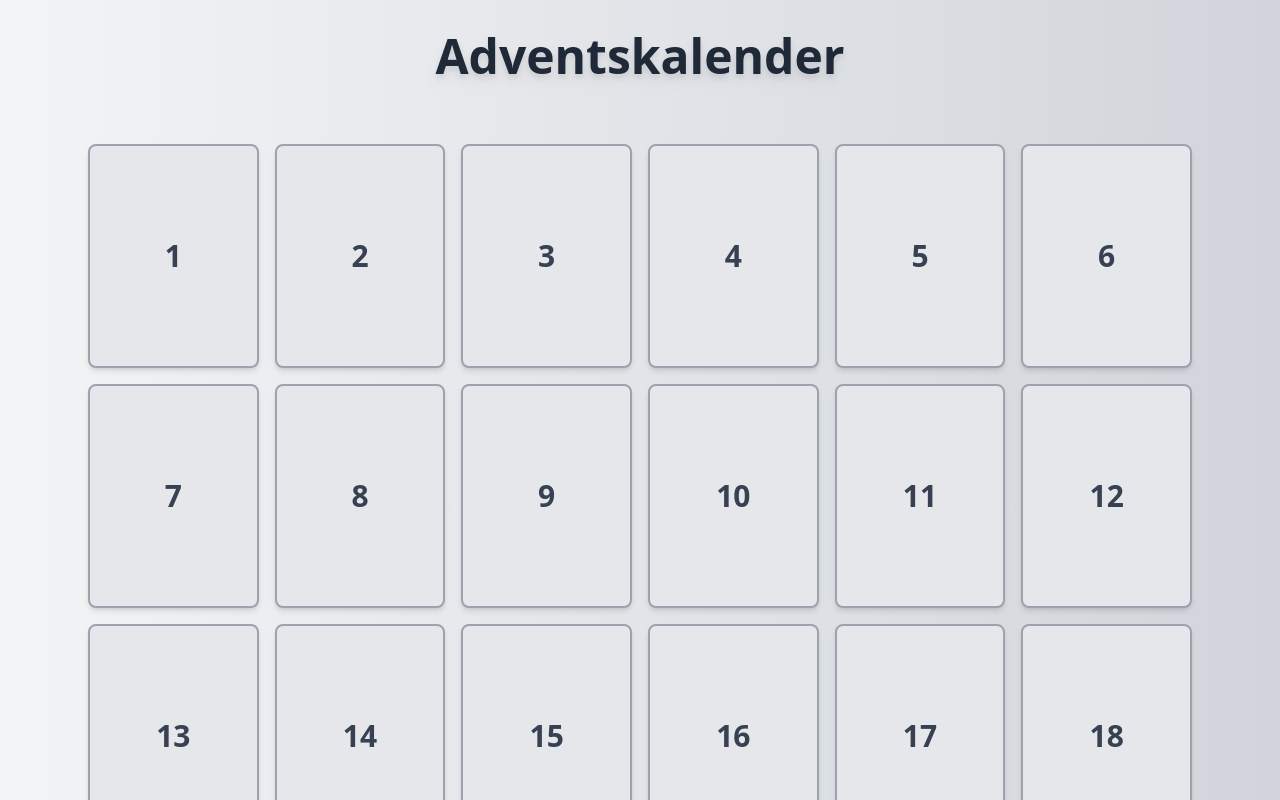
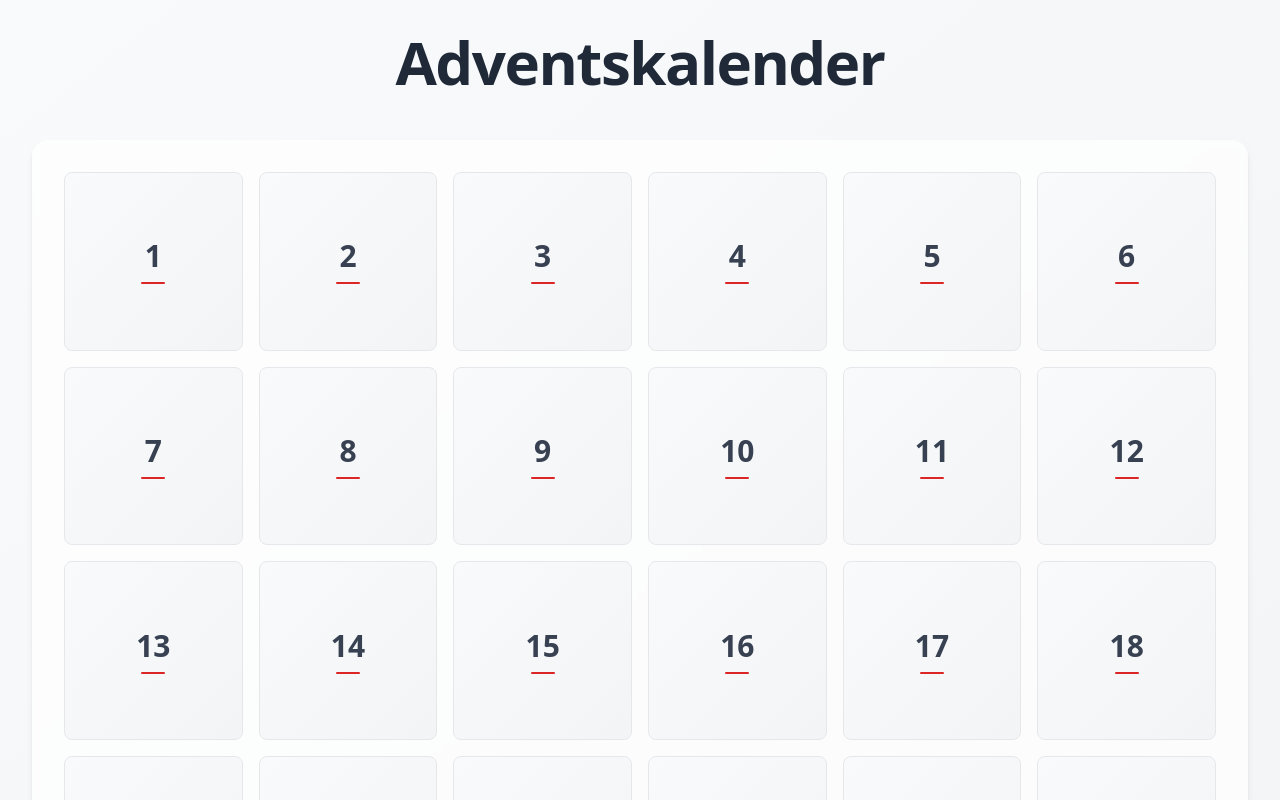
Before and after one commit to richard-zi/advent, a React (Create React App) app in the folder frontend/adventskalender/: page / in a window 1280 px wide. Shown: the top 800 px of the page. Built offline with nearby package versions, Linux system fonts and the light colour scheme.

Commit message:
change design

```diff
--- a/frontend/adventskalender/src/components/AdventCalendar.js
+++ b/frontend/adventskalender/src/components/AdventCalendar.js
@@ -1,17 +1,12 @@
-// src/components/AdventCalendar.js
 import React, { useState, useEffect } from 'react';
 import CalendarDoor from './CalendarDoor';
 import ContentPopup from './ContentPopup';
 
 const AdventCalendar = () => {
-  // State to manage the doors that have been opened
   const [openDoors, setOpenDoors] = useState({});
-  // State to manage the data for each calendar door
   const [calendarData, setCalendarData] = useState({});
-  // State to manage the currently selected door content for popup
   const [selectedContent, setSelectedContent] = useState(null);
 
-  // Fetch calendar data on component mount
   useEffect(() => {
     fetchCalendarData();
   }, []);
@@ -30,39 +25,34 @@ const AdventCalendar = () => {
   };
 
   const handleDoorOpen = (day) => {
-    // Mark the door as opened
     setOpenDoors(prev => ({ ...prev, [day]: true }));
-    // Set the selected content for the popup
     setSelectedContent({ day, ...calendarData[day] });
   };
 
   const handleClosePopup = () => {
-    // Close the popup by clearing the selected content
     setSelectedContent(null);
   };
 
-  // Create an array representing the 24 doors of the advent calendar
-  const doorLayout = Array.from({ length: 24 }, (_, index) => ({ day: index + 1, size: 'large' }));
+  const doorLayout = Array.from({ length: 24 }, (_, index) => ({ day: index + 1 }));
 
   return (
-    <div className="min-h-screen bg-gradient-to-r from-gray-100 to-gray-300 flex flex-col justify-center items-center p-4 sm:p-8">
-      <h1 className="text-3xl sm:text-5xl font-extrabold text-center mb-6 sm:mb-10 text-gray-800 drop-shadow-lg">Adventskalender</h1>
-      <div className="w-full max-w-4xl sm:max-w-6xl p-4 sm:p-6">
-        {/* Render a grid of calendar doors */}
-        <div className="grid grid-cols-2 sm:grid-cols-4 lg:grid-cols-6 grid-rows-12 sm:grid-rows-6 gap-2 sm:gap-4">
-          {doorLayout.map(({ day, size }) => (
+    <div className="min-h-screen bg-gradient-to-br from-gray-50 to-gray-100 flex flex-col justify-center items-center p-4 sm:p-8">
+      <h1 className="text-4xl sm:text-6xl font-bold text-center mb-8 sm:mb-12 text-gray-800 tracking-tight">
+        Adventskalender
+      </h1>
+      <div className="w-full max-w-5xl sm:max-w-7xl p-6 sm:p-8 bg-white bg-opacity-70 backdrop-filter backdrop-blur-sm rounded-2xl shadow-md">
+        <div className="grid grid-cols-2 sm:grid-cols-4 lg:grid-cols-6 gap-3 sm:gap-4">
+          {doorLayout.map(({ day }) => (
             <CalendarDoor
               key={day}
               day={day}
               isOpen={openDoors[day]}
               onOpen={handleDoorOpen}
-              size={size}
               contentPreview={calendarData[day]}
             />
           ))}
         </div>
       </div>
-      {/* Render the content popup if a door has been opened */}
       <ContentPopup
         isOpen={!!selectedContent}
         onClose={handleClosePopup}
--- a/frontend/adventskalender/src/components/CalendarDoor.js
+++ b/frontend/adventskalender/src/components/CalendarDoor.js
@@ -1,50 +1,52 @@
-// src/components/CalendarDoor.js
 import React from 'react';
 
-const CalendarDoor = ({ day, isOpen, onOpen, size, contentPreview }) => {
-  // Helper function to get a preview text, truncated if necessary
+const CalendarDoor = ({ day, isOpen, onOpen, contentPreview }) => {
   const getPreviewText = (text) => {
-    return text && text.length > 60 ? text.substring(0, 60) + '...' : text;
+    return text && text.length > 30 ? text.substring(0, 30) + '...' : text;
   };
 
   return (
     <div
-      className={`w-full h-40 sm:h-56 rounded-lg flex flex-col items-center justify-center cursor-pointer transition-all duration-300 transform hover:scale-105 border-2 border-gray-400 shadow-md ${
+      className={`aspect-square rounded-lg flex flex-col items-center justify-center cursor-pointer transition-all duration-300 transform hover:scale-102 border ${
         isOpen
-          ? 'bg-gray-300 border-gray-500 text-gray-900 shadow-lg'
-          : 'bg-gray-200 text-gray-700 hover:bg-gray-300'
+          ? 'bg-white shadow-sm border-gray-300'
+          : 'bg-gradient-to-br from-gray-50 to-gray-100 hover:from-gray-100 hover:to-gray-200 border-gray-200'
       }`}
       onClick={() => onOpen(day)}
     >
-      {/* Show content preview if the door is open, otherwise show the day number */}
       {isOpen ? (
-        <div className="flex flex-col items-center">
+        <div className="flex flex-col items-center justify-center p-2 w-full h-full">
           {contentPreview && contentPreview.type === 'text' && (
-            <p className="text-base sm:text-lg text-gray-800 text-center mx-2 sm:mx-4">{getPreviewText(contentPreview.data)}</p>
+            <p className="text-sm sm:text-base text-gray-600 text-center overflow-hidden">{getPreviewText(contentPreview.data)}</p>
           )}
           {contentPreview && contentPreview.type === 'video' && (
-            <img
-              src="https://via.placeholder.com/250"
-              alt="Video Vorschau"
-              className="w-24 h-24 sm:w-40 sm:h-40 object-cover rounded mt-2"
-            />
+            <div className="w-full h-full flex items-center justify-center bg-gray-100 rounded-md">
+              <svg className="w-10 h-10 text-gray-500" fill="none" stroke="currentColor" viewBox="0 0 24 24" xmlns="http://www.w3.org/2000/svg">
+                <path strokeLinecap="round" strokeLinejoin="round" strokeWidth={2} d="M14.752 11.168l-3.197-2.132A1 1 0 0010 9.87v4.263a1 1 0 001.555.832l3.197-2.132a1 1 0 000-1.664z" />
+                <path strokeLinecap="round" strokeLinejoin="round" strokeWidth={2} d="M21 12a9 9 0 11-18 0 9 9 0 0118 0z" />
+              </svg>
+            </div>
           )}
           {contentPreview && contentPreview.type === 'audio' && (
-            <span className="text-base sm:text-lg text-gray-800 mt-2 text-center">🎶 Audio-Inhalt</span>
+            <div className="w-full h-full flex items-center justify-center bg-gray-100 rounded-md">
+              <svg className="w-10 h-10 text-gray-500" fill="none" stroke="currentColor" viewBox="0 0 24 24" xmlns="http://www.w3.org/2000/svg">
+                <path strokeLinecap="round" strokeLinejoin="round" strokeWidth={2} d="M9 19V6l12-3v13M9 19c0 1.105-1.343 2-3 2s-3-.895-3-2 1.343-2 3-2 3 .895 3 2zm12-3c0 1.105-1.343 2-3 2s-3-.895-3-2 1.343-2 3-2 3 .895 3 2zM9 10l12-3" />
+              </svg>
+            </div>
           )}
           {contentPreview && contentPreview.type === 'image' && (
-            <img
-              src={contentPreview.data}
-              alt="Bild Vorschau"
-              className="w-24 h-24 sm:w-40 sm:h-40 object-cover rounded mt-2"
-            />
-          )}
-          {contentPreview && contentPreview.text && (
-            <p className="text-xs sm:text-sm text-gray-600 mt-2 text-center">{getPreviewText(contentPreview.text)}</p>
+            <div className="w-full h-full flex items-center justify-center bg-gray-100 rounded-md">
+              <svg className="w-10 h-10 text-gray-500" fill="none" stroke="currentColor" viewBox="0 0 24 24" xmlns="http://www.w3.org/2000/svg">
+                <path strokeLinecap="round" strokeLinejoin="round" strokeWidth={2} d="M4 16l4.586-4.586a2 2 0 012.828 0L16 16m-2-2l1.586-1.586a2 2 0 012.828 0L20 14m-6-6h.01M6 20h12a2 2 0 002-2V6a2 2 0 00-2-2H6a2 2 0 00-2 2v12a2 2 0 002 2z" />
+              </svg>
+            </div>
           )}
         </div>
       ) : (
-        <span className={`font-bold text-base sm:text-lg md:text-2xl lg:text-3xl`}>{day}</span>
+        <div className="w-full h-full flex flex-col items-center justify-center">
+          <span className="font-bold text-2xl sm:text-3xl text-gray-700">{day}</span>
+          <div className="mt-2 w-6 h-0.5 bg-red-600 rounded-full"></div>
+        </div>
       )}
     </div>
   );
--- a/frontend/adventskalender/src/components/ContentPopup.js
+++ b/frontend/adventskalender/src/components/ContentPopup.js
@@ -1,4 +1,3 @@
-// src/components/ContentPopup.js
 import React from 'react';
 import Dialog from './Dialog';
 
@@ -7,20 +6,20 @@ const ContentPopup = ({ isOpen, onClose, content }) => {
 
   return (
     <Dialog isOpen={isOpen} onClose={onClose}>
-      {/* Display the day number and the content of the opened door */}
-      <h2 className="text-3xl sm:text-4xl font-bold mb-4 sm:mb-8 text-gray-800">Tag {content.day}</h2>
-      <div className="space-y-4 sm:space-y-8">
-        {content.type === 'text' && <p className="text-lg sm:text-xl text-gray-800">{content.data}</p>}
+      <div className="space-y-6 sm:space-y-8">
+        <h2 className="text-3xl sm:text-4xl font-bold text-gray-800 text-center">Tag {content.day}</h2>
+        <div className="bg-gray-50 p-6 rounded-xl shadow-inner">
+          {content.type === 'text' && <p className="text-lg sm:text-xl text-gray-700">{content.data}</p>}
           {content.type === 'video' && (
             <div className="aspect-w-16 aspect-h-9">
-            <video controls className="w-full h-full object-cover rounded-xl shadow-lg">
+              <video controls className="w-full h-full object-cover rounded-lg shadow">
                 <source src={content.data} type="video/mp4" />
                 Ihr Browser unterstützt das Video-Tag nicht.
               </video>
             </div>
           )}
           {content.type === 'audio' && (
-          <div className="bg-gray-300 p-4 sm:p-8 rounded-xl shadow-md">
+            <div className="bg-white p-4 rounded-lg shadow">
               <audio controls className="w-full">
                 <source src={content.data} type="audio/mpeg" />
                 Ihr Browser unterstützt das Audio-Tag nicht.
@@ -29,10 +28,11 @@ const ContentPopup = ({ isOpen, onClose, content }) => {
           )}
           {content.type === 'image' && (
             <div className="flex justify-center">
-            <img src={content.data} alt="Bild" className="w-full max-w-xs sm:max-w-md rounded-xl shadow-lg" />
+              <img src={content.data} alt="Bild" className="max-w-full h-auto rounded-lg shadow" />
             </div>
           )}
-        {content.text && <p className="text-lg sm:text-xl text-gray-800 text-center mt-4">{content.text}</p>}
+        </div>
+        {content.text && <p className="text-lg sm:text-xl text-gray-700 text-center">{content.text}</p>}
       </div>
     </Dialog>
   );
```
Lines whose indentation alone changed are shown as unchanged.
